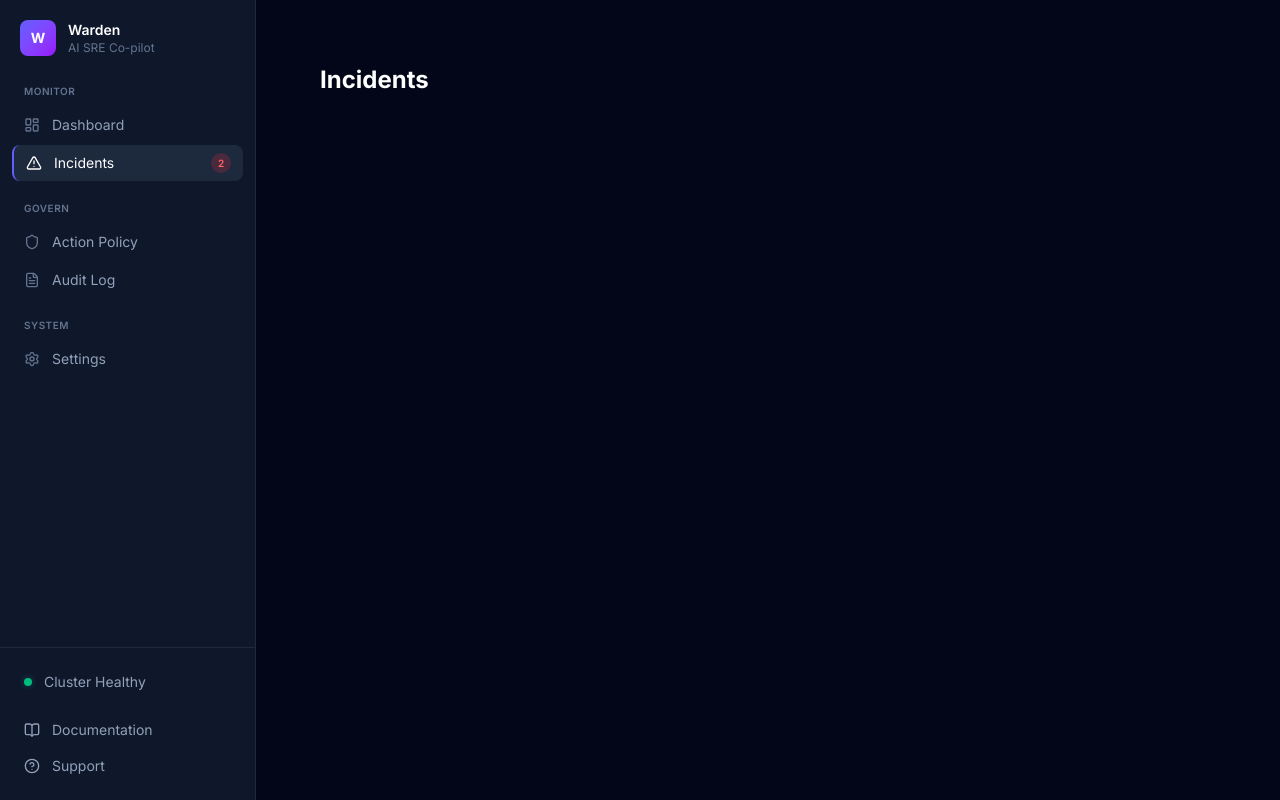
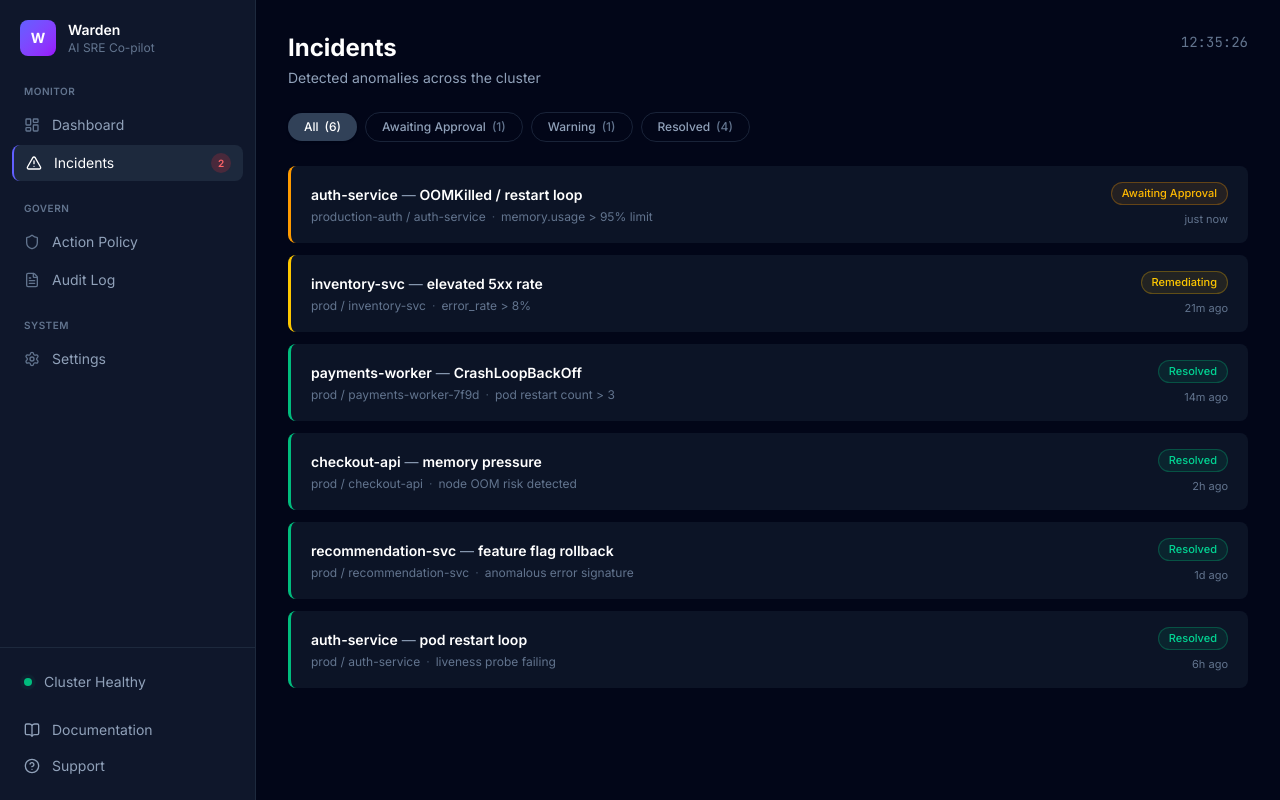
Before and after one commit to Abjithbk/warden-ai, a React app in the folder dashboard/frontend/: page /incidents in a window 1280 px wide. Built offline with nearby package versions, Linux system fonts and the light colour scheme; the HTML template or start-up script is replaced by a standard one.

Commit message:
feat(incidents): added the incidents page

```diff
--- a/dashboard/frontend/src/App.jsx
+++ b/dashboard/frontend/src/App.jsx
@@ -3,9 +3,9 @@ import Layout from './components/layout/Layout';
 import AuditLog from './pages/AuditLog';
 import Dashboard from './pages/Dashboard';
 import ActionPolicyPage from './pages/ActionPolicyPage';
+import IncidentsPage from './pages/IncidentsPage';
 
 // Placeholder pages for other routes
-const Incidents = () => <div className="p-8 text-white"><h1 className="text-2xl font-bold">Incidents</h1></div>;
 const Settings = () => <div className="p-8 text-white"><h1 className="text-2xl font-bold">Settings</h1></div>;
 
 function App() {
@@ -16,7 +16,7 @@ function App() {
         <Routes>
           <Route path="/" element={<Dashboard />} />
           <Route path="/audit" element={<AuditLog />} />
-          <Route path="/incidents" element={<Incidents />} />
+          <Route path="/incidents" element={<IncidentsPage />} />
           <Route path="/policy" element={<ActionPolicyPage />} />
           <Route path="/settings" element={<Settings />} />
         </Routes>
--- /dev/null
+++ b/dashboard/frontend/src/components/common/FilterTabs.jsx
@@ -0,0 +1,29 @@
+const FilterTabs = ({ tabs, activeTab, onTabChange }) => {
+  return (
+    <div className="flex items-center gap-2 mb-6">
+      {tabs.map((tab) => {
+        const isActive = activeTab === tab.key;
+        return (
+          <button
+            key={tab.key}
+            onClick={() => onTabChange(tab.key)}
+            className={`px-4 py-1.5 rounded-full text-xs font-medium transition-all duration-200 cursor-pointer ${
+              isActive
+                ? 'bg-slate-700 text-white shadow-sm'
+                : 'bg-transparent text-slate-400 border border-slate-700/50 hover:text-white hover:border-slate-600'
+            }`}
+          >
+            {tab.label}
+            {tab.count != null && (
+              <span className={`ml-1.5 ${isActive ? 'text-white' : 'text-slate-500'}`}>
+                ({tab.count})
+              </span>
+            )}
+          </button>
+        );
+      })}
+    </div>
+  );
+};
+
+export default FilterTabs;
--- /dev/null
+++ b/dashboard/frontend/src/components/common/PageHeader.jsx
@@ -0,0 +1,29 @@
+import { useState, useEffect } from 'react';
+
+const PageHeader = ({ title, subtitle }) => {
+  const [currentTime, setCurrentTime] = useState(new Date());
+
+  useEffect(() => {
+    const timer = setInterval(() => {
+      setCurrentTime(new Date());
+    }, 1000);
+
+    return () => clearInterval(timer);
+  }, []);
+
+  return (
+    <div className="flex items-start justify-between mb-6">
+      <div>
+        <h1 className="text-2xl font-bold text-white">{title}</h1>
+        {subtitle && (
+          <p className="text-sm text-slate-400 mt-1">{subtitle}</p>
+        )}
+      </div>
+      <span className="text-sm text-slate-500 font-mono tabular-nums">
+        {currentTime.toLocaleTimeString('en-GB')}
+      </span>
+    </div>
+  );
+};
+
+export default PageHeader;
--- /dev/null
+++ b/dashboard/frontend/src/components/incidents/IncidentCard.jsx
@@ -0,0 +1,44 @@
+import IncidentStatusBadge from './IncidentStatusBadge';
+
+const borderColorMap = {
+  'Awaiting Approval': 'border-l-amber-500',
+  Remediating: 'border-l-yellow-400',
+  Resolved: 'border-l-emerald-500',
+  Warning: 'border-l-orange-500',
+};
+
+const IncidentCard = ({ incident }) => {
+  const borderColor = borderColorMap[incident.status] || 'border-l-slate-500';
+
+  return (
+    <div
+      className={`group flex items-center justify-between rounded-lg border-l-[3px] bg-slate-800/40 px-5 py-4 transition-all duration-200 hover:bg-slate-800/70 ${borderColor}`}
+    >
+      {/* Left: incident info */}
+      <div className="min-w-0 flex-1">
+        <p className="text-sm font-semibold text-white truncate">
+          {incident.service}
+          <span className="text-slate-400 font-normal"> — </span>
+          {incident.title}
+        </p>
+        <p className="mt-1 text-xs text-slate-500 truncate">
+          {incident.namespace}
+          {incident.detail && (
+            <>
+              <span className="mx-1.5 text-slate-600">·</span>
+              {incident.detail}
+            </>
+          )}
+        </p>
+      </div>
+
+      {/* Right: badge + time */}
+      <div className="ml-4 flex flex-col items-end gap-1.5 flex-shrink-0">
+        <IncidentStatusBadge status={incident.status} />
+        <span className="text-[11px] text-slate-500">{incident.time}</span>
+      </div>
+    </div>
+  );
+};
+
+export default IncidentCard;
--- /dev/null
+++ b/dashboard/frontend/src/components/incidents/IncidentStatusBadge.jsx
@@ -0,0 +1,40 @@
+const statusConfig = {
+  'Awaiting Approval': {
+    bg: 'bg-amber-500/10',
+    text: 'text-amber-400',
+    border: 'border-amber-500/30',
+  },
+  Remediating: {
+    bg: 'bg-yellow-500/10',
+    text: 'text-yellow-400',
+    border: 'border-yellow-500/30',
+  },
+  Resolved: {
+    bg: 'bg-emerald-500/10',
+    text: 'text-emerald-400',
+    border: 'border-emerald-500/30',
+  },
+  Warning: {
+    bg: 'bg-orange-500/10',
+    text: 'text-orange-400',
+    border: 'border-orange-500/30',
+  },
+};
+
+const IncidentStatusBadge = ({ status }) => {
+  const config = statusConfig[status] || {
+    bg: 'bg-slate-500/10',
+    text: 'text-slate-400',
+    border: 'border-slate-500/30',
+  };
+
+  return (
+    <span
+      className={`inline-flex items-center rounded-full border px-2.5 py-0.5 text-[11px] font-medium whitespace-nowrap ${config.bg} ${config.text} ${config.border}`}
+    >
+      {status}
+    </span>
+  );
+};
+
+export default IncidentStatusBadge;
--- /dev/null
+++ b/dashboard/frontend/src/pages/IncidentsPage.jsx
@@ -0,0 +1,119 @@
+import { useState, useMemo } from 'react';
+import PageHeader from '../components/common/PageHeader';
+import FilterTabs from '../components/common/FilterTabs';
+import IncidentCard from '../components/incidents/IncidentCard';
+
+// Mock data matching the design
+const mockIncidents = [
+  {
+    id: 'inc-001',
+    service: 'auth-service',
+    title: 'OOMKilled / restart loop',
+    namespace: 'production-auth / auth-service',
+    detail: 'memory.usage > 95% limit',
+    status: 'Awaiting Approval',
+    time: 'just now',
+    category: 'awaiting',
+  },
+  {
+    id: 'inc-002',
+    service: 'inventory-svc',
+    title: 'elevated 5xx rate',
+    namespace: 'prod / inventory-svc',
+    detail: 'error_rate > 8%',
+    status: 'Remediating',
+    time: '21m ago',
+    category: 'warning',
+  },
+  {
+    id: 'inc-003',
+    service: 'payments-worker',
+    title: 'CrashLoopBackOff',
+    namespace: 'prod / payments-worker-7f9d',
+    detail: 'pod restart count > 3',
+    status: 'Resolved',
+    time: '14m ago',
+    category: 'resolved',
+  },
+  {
+    id: 'inc-004',
+    service: 'checkout-api',
+    title: 'memory pressure',
+    namespace: 'prod / checkout-api',
+    detail: 'node OOM risk detected',
+    status: 'Resolved',
+    time: '2h ago',
+    category: 'resolved',
+  },
+  {
+    id: 'inc-005',
+    service: 'recommendation-svc',
+    title: 'feature flag rollback',
+    namespace: 'prod / recommendation-svc',
+    detail: 'anomalous error signature',
+    status: 'Resolved',
+    time: '1d ago',
+    category: 'resolved',
+  },
+  {
+    id: 'inc-006',
+    service: 'auth-service',
+    title: 'pod restart loop',
+    namespace: 'prod / auth-service',
+    detail: 'liveness probe failing',
+    status: 'Resolved',
+    time: '6h ago',
+    category: 'resolved',
+  },
+];
+
+const IncidentsPage = () => {
+  const [activeTab, setActiveTab] = useState('all');
+
+  // Compute tab counts from data
+  const counts = useMemo(() => {
+    const c = { all: 0, awaiting: 0, warning: 0, resolved: 0 };
+    mockIncidents.forEach((inc) => {
+      c.all++;
+      if (c[inc.category] != null) c[inc.category]++;
+    });
+    return c;
+  }, []);
+
+  const tabs = [
+    { key: 'all', label: 'All', count: counts.all },
+    { key: 'awaiting', label: 'Awaiting Approval', count: counts.awaiting },
+    { key: 'warning', label: 'Warning', count: counts.warning },
+    { key: 'resolved', label: 'Resolved', count: counts.resolved },
+  ];
+
+  // Filter incidents based on active tab
+  const filteredIncidents = useMemo(() => {
+    if (activeTab === 'all') return mockIncidents;
+    return mockIncidents.filter((inc) => inc.category === activeTab);
+  }, [activeTab]);
+
+  return (
+    <div>
+      <PageHeader
+        title="Incidents"
+        subtitle="Detected anomalies across the cluster"
+      />
+      <FilterTabs tabs={tabs} activeTab={activeTab} onTabChange={setActiveTab} />
+
+      <div className="flex flex-col gap-3">
+        {filteredIncidents.map((incident) => (
+          <IncidentCard key={incident.id} incident={incident} />
+        ))}
+
+        {filteredIncidents.length === 0 && (
+          <div className="flex items-center justify-center rounded-lg border border-dashed border-slate-700 py-16 text-sm text-slate-500">
+            No incidents in this category
+          </div>
+        )}
+      </div>
+    </div>
+  );
+};
+
+export default IncidentsPage;
```
Also changed, not shown: 2 other files (tests, documents, lock files or other folders).
